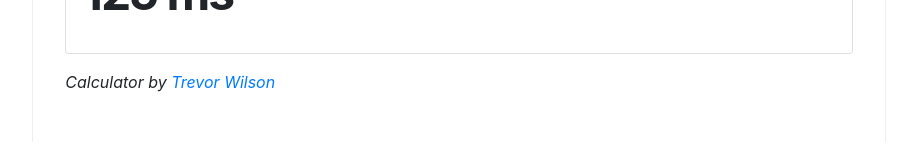
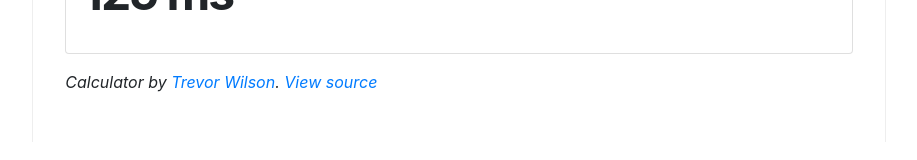
Before and after one commit to wilsontr/delay-calc, a React (Create React App) app: page / in a window 1280 px wide. Shown: the part 362-522 px from the top of the page, without its empty margins (181-1098 px from the left). Built offline with nearby package versions, Linux system fonts and the light colour scheme.

Commit message:
Add source link

```diff
--- a/src/App.js
+++ b/src/App.js
@@ -79,7 +79,7 @@ const App = () => {
         </Form>
       </Card>
       <footer>
-        <p className="written-by">Calculator by <a href="https://github.com/wilsontr">Trevor Wilson</a></p>
+        <p className="written-by">Calculator by <a href="https://github.com/wilsontr">Trevor Wilson</a>. <a href="https://github.com/wilsontr/delay-calc">View source</a></p>
       </footer>
     </div>
   );
```
